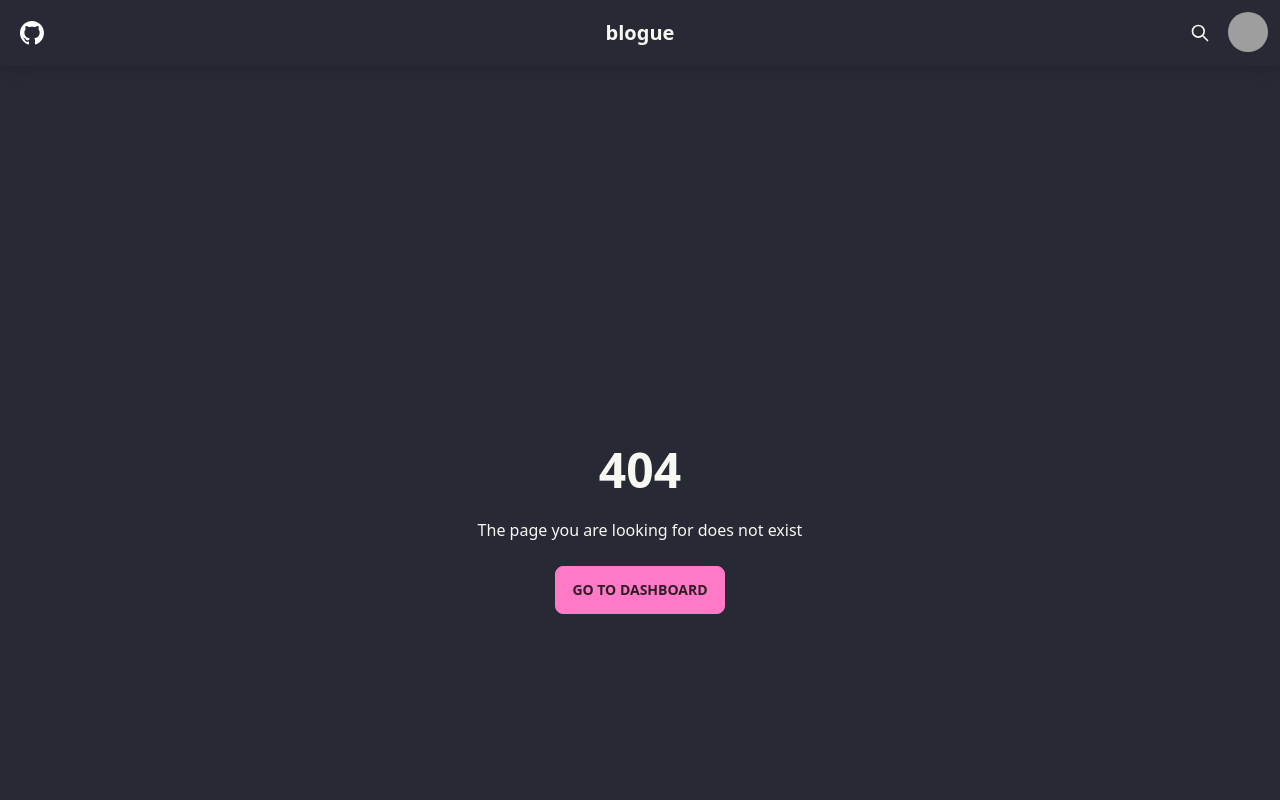
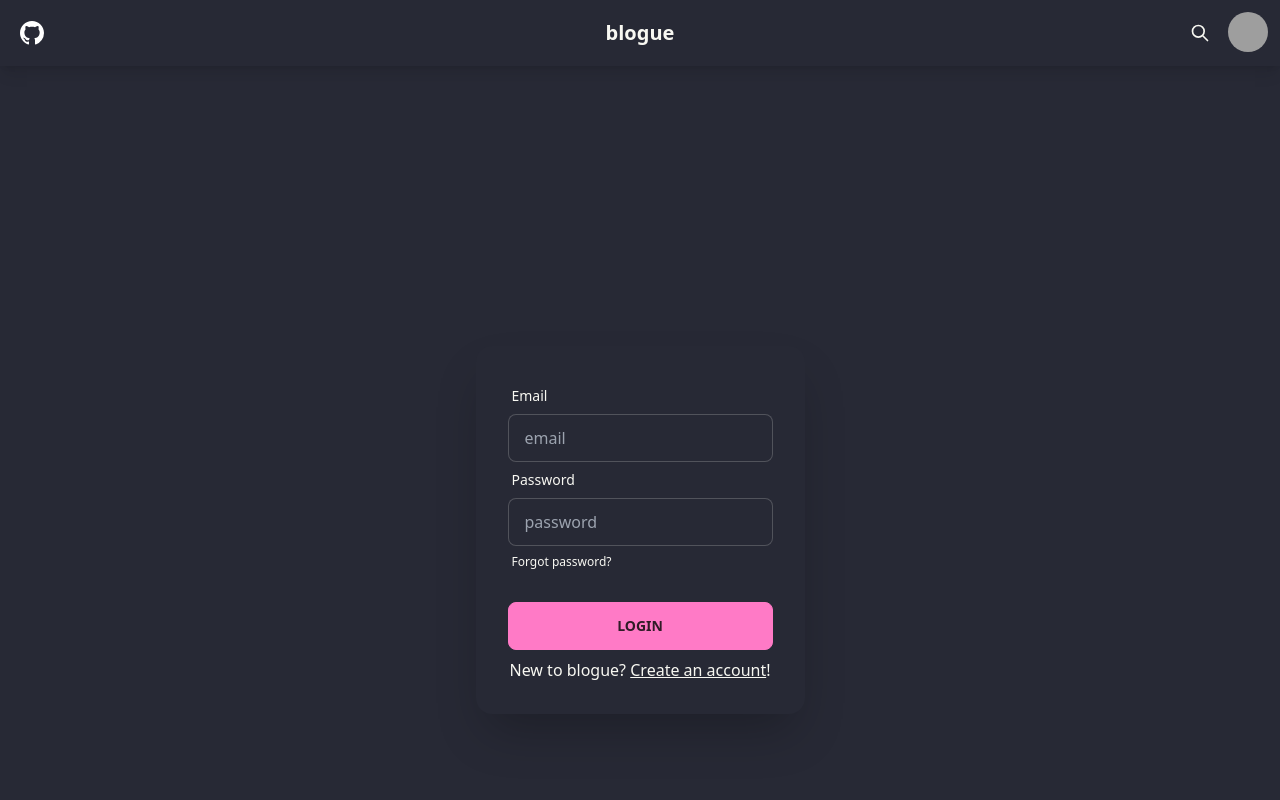
Before and after one commit to paulbgtr/blogue, a Next.js app: page /login in a window 1280 px wide. Before the commit this address had no page. Shown: the top 800 px of the page. Built offline with nearby package versions, Linux system fonts and the light colour scheme; no server answers; grey boxes are pictures that could not be loaded.

Commit message:
:sparkles: Login page implementation
- Implement login using email and password.
- Implement error handling and letting user know if an error while
  signing occured.

```diff
--- /dev/null
+++ b/src/pages/login.tsx
@@ -0,0 +1,90 @@
+import { useState } from "react";
+import Link from "next/link";
+
+import { Hero } from "@/components/Hero";
+
+import { supabase } from "@/utils/supabase";
+
+const Login = () => {
+  const [email, setEmail] = useState("");
+  const [password, setPassword] = useState("");
+  const [isError, setIsError] = useState(false);
+
+  const handleSignIn = async () => {
+    const { error } = await supabase.auth.signInWithPassword({
+      email: "example@email.com",
+      password: "example-password",
+    });
+
+    if (error) {
+      setIsError(true);
+    }
+  };
+
+  const handleSubmit = (e: React.FormEvent<HTMLFormElement>) => {
+    e.preventDefault();
+    handleSignIn();
+  };
+
+  return (
+    <Hero>
+      <div className="flex-shrink-0 w-full max-w-sm shadow-2xl card bg-base-100">
+        <div className="card-body">
+          <form onSubmit={handleSubmit}>
+            <div className="form-control">
+              <label className="label">
+                <span className="label-text">Email</span>
+              </label>
+              <input
+                type="text"
+                required
+                value={email}
+                onChange={(e) => setEmail(e.target.value)}
+                placeholder="email"
+                className="input input-bordered"
+              />
+            </div>
+            <div className="form-control">
+              <label className="label">
+                <span className="label-text">Password</span>
+              </label>
+              <input
+                type="text"
+                required
+                value={password}
+                onChange={(e) => setPassword(e.target.value)}
+                placeholder="password"
+                className="input input-bordered"
+              />
+              <label className="label">
+                <Link
+                  href="/password_reset"
+                  className="label-text-alt link link-hover"
+                >
+                  Forgot password?
+                </Link>
+              </label>
+            </div>
+            <div className="mt-6 form-control">
+              <button className="btn btn-primary">Login</button>
+            </div>
+          </form>
+          <p>
+            New to blogue?{" "}
+            <Link className="link" href="/sign_up">
+              Create an account
+            </Link>
+            !
+          </p>
+          {isError && (
+            <p className="text-error">
+              There was an error signing in. Please try again.
+            </p>
+          )}
+        </div>
+      </div>
+    </Hero>
+  );
+};
+
+export default Login;
```
